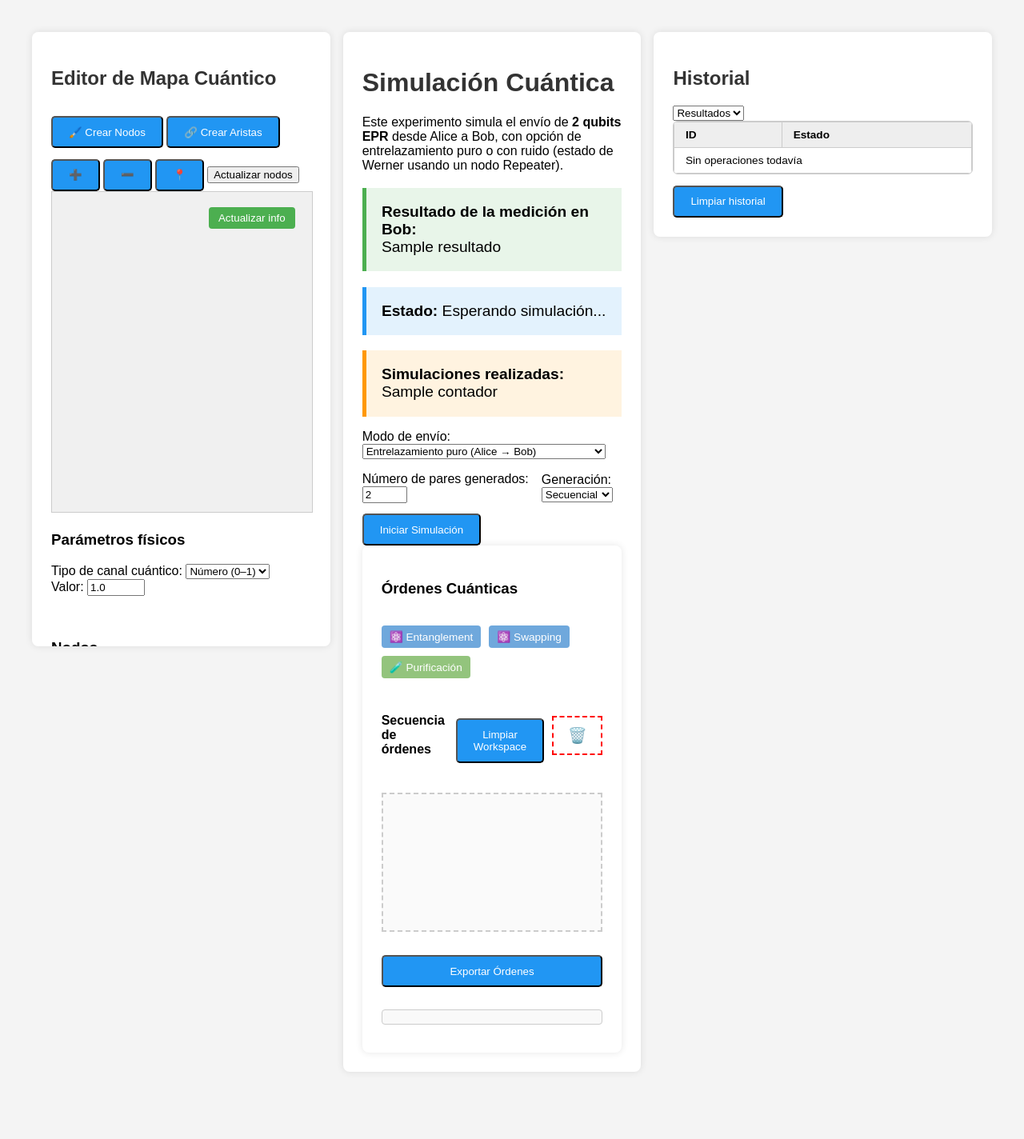
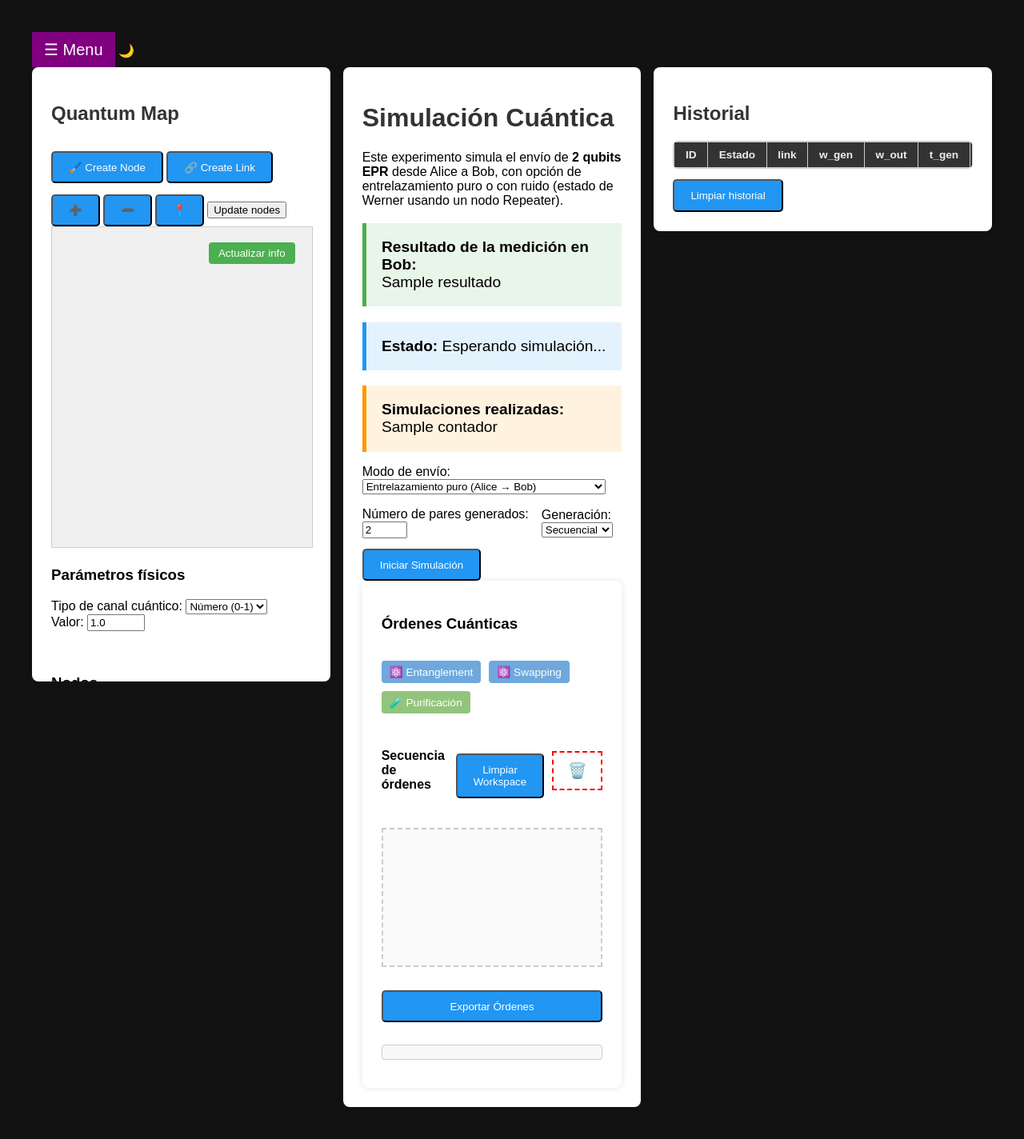
Before and after one commit to Polute/simulaqron, a Python web app: template templates/index.html in a window 1280 px wide. Shown: the whole page at 80% size. Before the commit the page ends 1281 px from the top, so only its background shows below. Run offline with Jinja, Linux system fonts and the light colour scheme; the template is opened without the code that fills it: most values are stand-ins (such as "Sample title", 1, 10 or a date in 2020); lists and menus that the app fills with data are empty.

Commit message:
Rediseño simulador, algo de traduccion y correccion w<1/3

```diff
--- a/app.py
+++ b/app.py
@@ -238,7 +238,6 @@ def app_open(ROL, PUERTO):
     @app.route("/info")
     def info():
         return jsonify(nodo_info)
-
     # Endpoint para actualizar el estado del nodo
     @app.route("/update", methods=["POST"])
     def update():
@@ -343,7 +342,6 @@ def app_open(ROL, PUERTO):
                 continue
 
             puerto = NODOS_PUERTOS[nodo_id]
-            time.sleep(0.1)
             url = f"http://localhost:{puerto}/mandate"  # apuntamos al POST en el nodo
 
             try:
--- a/static/css/styles_index.css
+++ b/static/css/styles.css
@@ -12,7 +12,7 @@ body {
     max-width: none;
 }
 
-.columna-izquierda,
+.left-column,
 .columna-centro,
 .columna-derecha {
     flex: 1;
@@ -23,7 +23,7 @@ body {
     box-shadow: 0 0 10px rgba(0,0,0,0.1);
 }
 
-.columna-izquierda {
+.left-column {
     flex: 1.3;
     max-height: 90vh;
     overflow-y: auto;
@@ -59,7 +59,7 @@ h1, h2 {
 .resultado { background-color: #e8f5e9; border-color: #4caf50; }
 .estado { background-color: #e3f2fd; border-color: #2196f3; }
 .contador { background-color: #fff3e0; border-color: #ff9800; }
-.boton {
+.button {
     display: inline-block;
     margin-top: 1em;
     padding: 0.8em 1.5em;
@@ -69,14 +69,14 @@ h1, h2 {
     border-radius: 5px;
     cursor: pointer;
 }
-.boton:hover { background-color: #1976d2; }
+.button:hover { background-color: #1976d2; }
 #loading {
     display: none;
     margin-top: 1em;
     font-style: italic;
     color: #555;
 }
-.boton.activo {
+.button.activo {
     background-color: #1976d2;
 }
 
@@ -276,10 +276,82 @@ h4 {
     .container-flex {
         flex-direction: column;
     }
-    .columna-izquierda,
+    .left-column,
     .columna-centro,
     .columna-derecha {
         width: 100%;
         flex: none;
     }
 }
+/* Sidebar */
+.sidebar {
+  height: 100%;
+  width: 0; /* hidden by default */
+  position: fixed;
+  top: 0;
+  left: 0;
+  background-color: purple;
+  overflow-x: hidden;
+  transition: 0.3s;
+  padding-top: 60px;
+  z-index: 1000;
+}
+
+.sidebar a {
+  padding: 12px 24px;
+  text-decoration: none;
+  font-size: 18px;
+  color: white;
+  display: block;
+}
+
+.sidebar a:hover {
+  background-color: rgba(255,255,255,0.2);
+}
+
+.sidebar .closebtn {
+  position: absolute;
+  top: 10px;
+  right: 20px;
+  font-size: 30px;
+  color: white;
+  cursor: pointer;
+}
+
+.openbtn {
+  font-size: 20px;
+  cursor: pointer;
+  background-color: purple;
+  color: white;
+  padding: 10px 15px;
+  border: none;
+}
+
+.openbtn:hover {
+  background-color: #5a0a5a;
+}
+/* === Day/Night background overrides === */
+body.day {
+  background-color: #f4f4f4;
+}
+
+body.night {
+  background-color: #121212;
+}
+
+/* In night mode, also darken table wrappers and tables */
+body.night #tabla-resultados-wrapper,
+body.night #tabla-resultados {
+  background-color: #222;
+  color: #eee;
+}
+
+body.night #tabla-resultados th {
+  background-color: #333;
+  color: #eee;
+}
+
+body.night #tabla-resultados td {
+  background-color: #222;
+  color: #eee;
+}
--- a/templates/index.html
+++ b/templates/index.html
@@ -2,26 +2,41 @@
 <html lang="es">
 <head>
     <meta charset="UTF-8">
-    <title>Simulación Cuántica</title>
-    <link rel="stylesheet" href="{{ url_for('static', filename='css/styles_index.css') }}?v=13">
+    <title>Quantum simulation</title>
+    <link rel="stylesheet" href="{{ url_for('static', filename='css/styles.css') }}?v=8">
 </head>
-<body>
-    <div class="container-flex">
-            <!-- Columna izquierda: parámetros físicos -->
-            <div class="columna-izquierda" style="position: relative;">
-                <h2>Editor de Mapa Cuántico</h2>
-
-                <div class="controles">
-                    <button id="modoNodo" class="boton">🖌️ Crear Nodos</button>
-                    <button id="modoArista" class="boton">🔗 Crear Aristas</button>
-                    <button id="zoomIn" class="boton">➕</button>
-                    <button id="zoomOut" class="boton">➖</button>
-                    <button id="resetView" class="boton">📍</button>
-                    <button id="btnActualizarNodos">Actualizar nodos</button>
+<body class="night">
+    <!-- Sidebar -->
+    <div id="mySidebar" class="sidebar">
+    <span class="closebtn" onclick="closeSidebar()">&times;</span>
+    <a href="#" onclick="showSimulator()">Simulator</a>
+    <a href="#" onclick="showAnalytics()">Analytics</a>
+    </div>
+
+    <!-- Button to open sidebar -->
+    <button class="openbtn" onclick="openSidebar()">☰ Menu</button>
+
+    <!-- Interactive icon for day/night -->
+    <span id="toggleIcon">🌙</span>
+
+    <!-- Main menu -->
+    <div id="simulatorSection">
+        <div class="container-flex">
+            <!-- Left column: Physics parameters -->
+            <div class="left-column" style="position: relative;">
+                <h2>Quantum Map</h2>
+
+                <div class="controls">
+                    <button id="nodeMode" class="button">🖌️ Create Node</button>
+                    <button id="linkMode" class="button">🔗 Create Link</button>
+                    <button id="zoomIn" class="button">➕</button>
+                    <button id="zoomOut" class="button">➖</button>
+                    <button id="resetView" class="button">📍</button>
+                    <button id="btnUpdateNodes">Update nodes</button>
                 </div>
                 <input type="text" id="nameInput" class="name-input" />
 
-                <div id="mapa-wrapper" style="position: relative;">
+                <div id="map-wrapper" style="position: relative;">
                     <svg id="canvas"></svg>
                     <button id="btnrecibirInfo" style="
                         position: absolute;
@@ -43,7 +58,7 @@
                     <div>
                         <label for="tipo_canal">Tipo de canal cuántico:</label>
                         <select id="tipo_canal" onchange="toggleCanalInput()">
-                            <option value="numero">Número (0–1)</option>
+                            <option value="numero">Número (0-1)</option>
                             <option value="matriz">Matriz 4x4</option>
                         </select>
 
@@ -161,7 +176,7 @@
                     </div>
 
 
-                    <button class="boton" onclick="iniciarSimulacion()">Iniciar Simulación</button>
+                    <button class="button" onclick="iniciarSimulacion()">Iniciar Simulación</button>
                 </div>
 
                 <!-- Sección de operaciones más pequeña -->
@@ -177,7 +192,7 @@
 
                     <!-- Workspace horizontal -->
                     <h4>Secuencia de órdenes
-                        <button id="limpiar-workspace" class="boton">Limpiar Workspace</button>
+                        <button id="limpiar-workspace" class="button">Limpiar Workspace</button>
                         <!-- Zona de eliminación de bloques -->
                         <div id="marco-papelera" class="marco-papelera">
                             🗑️
@@ -186,25 +201,125 @@
                     <div id="workspace" class="workspace">
                         <!-- Aquí se soltarán los bloques -->
                     </div>
-                    <button class="boton" onclick="mostrarOrdenes()">Exportar Órdenes</button>
+                    <button class="button" onclick="mostrarOrdenes()">Exportar Órdenes</button>
                     <pre id="ordenesTexto"></pre>
                 </div>
             </div>
             <div class="columna-derecha">
                 <h2>Historial</h2>
-                <select id="modoHistorial" onchange="cargarHistorial()">
-                    <option value="resultados">Resultados</option>
-                    <option value="epr">Pares EPR</option>
-                </select>
                 <div id="tabla-resultados-wrapper">
                     <table id="tabla-resultados">
                         <thead></thead>
                         <tbody></tbody>
                     </table>
                 </div>
-                <button class="boton" onclick="limpiarHistorial()">Limpiar historial</button>
+                <button class="button" onclick="limpiarHistorial()">Limpiar historial</button>
             </div>
+        </div>
     </div>
+    <!-- Analytics section -->
+    <div id="analyticsSection" style="display:none">
+        <h2>Analytics</h2>
+        <div id="nodesContainer"></div>
+    </div>
+
+    <script>
+        function setStylesheet(mode) {
+            const head = document.head;
+            let link = document.getElementById("sectionStyles");
+            if (!link) {
+                link = document.createElement("link");
+                link.rel = "stylesheet";
+                link.id = "sectionStyles";
+                head.appendChild(link);
+            }
+            if (mode === "simulator") {
+                link.href = "{{ url_for('static', filename='css/styles.css') }}?v=9";
+            } else if (mode === "analytics") {
+                link.href = "{{ url_for('static', filename='css/analytics.css') }}?v=9";
+            }
+        }
+
+        // Sidebar
+        function openSidebar() {
+            document.getElementById("mySidebar").style.width = "250px";
+        }
+        function closeSidebar() {
+            document.getElementById("mySidebar").style.width = "0";
+        }
+
+        // Mostrar secciones
+        function showSimulator() {
+            closeSidebar();
+            document.getElementById("simulatorSection").style.display = "block";
+            document.getElementById("analyticsSection").style.display = "none";
+            setStylesheet("simulator");
+        }
+        function showAnalytics() {
+            closeSidebar();
+            document.getElementById("simulatorSection").style.display = "none";
+            document.getElementById("analyticsSection").style.display = "block";
+            setStylesheet("analytics");
+            loadNodes();
+        }
+
+        // Toggle día/noche
+        const icon = document.getElementById("toggleIcon");
+        const body = document.body;
+        icon.addEventListener("click", () => {
+            body.classList.toggle("day");
+            body.classList.toggle("night");
+            icon.textContent = body.classList.contains("day") ? "🌞" : "🌙";
+        });
+
+        // Cargar nodos en Analytics
+        async function loadNodes() {
+            try {
+                const urls = ["http://localhost:5000/info","http://localhost:5002/info","http://localhost:5003/info"];
+                const container = document.getElementById("nodesContainer");
+                container.innerHTML = "";
+                    for (const url of urls) {
+                    const resp = await fetch(url);
+                    const data = await resp.json();
+                    const card = document.createElement("div");
+                    card.className = "node-card";
+                    card.innerHTML = `
+                        <h3>${data.name} (${data.id})</h3>
+                        <p class="roles"><strong>Roles:</strong> ${data.roles.join(", ")}</p>
+                        <p><strong>Neighbors:</strong> ${
+                        data.neighbors.map(n => `${n.id} (${n.distanceKm} km)`).join(", ")
+                        }</p>
+                        <div class="table-wrapper">
+                        <table class="analytics-table">
+                            <thead>
+                            <tr>
+                                <th>ID</th><th>Neighbor</th><th>Distance</th><th>Status</th>
+                                <th>t_gen</th><th>t_recv</th><th>Δt</th><th>w_out</th>
+                            </tr>
+                            </thead>
+                            <tbody>
+                            ${data.parEPR.map(p => `
+                                <tr>
+                                <td>${p.id}</td>
+                                <td>${p.vecino}</td>
+                                <td>${p.distancia_nodos}</td>
+                                <td class="estado ${p.estado}">${p.estado}</td>
+                                <td>${p.t_gen}</td>
+                                <td>${p.t_recv}</td>
+                                <td>${p.t_diff}</td>
+                                <td>${p.w_out}</td>
+                                </tr>
+                            `).join("")}
+                            </tbody>
+                        </table>
+                        </div>`;
+                    container.appendChild(card);
+                }
+            } catch (err) {
+                document.getElementById("nodesContainer").textContent = "Error: " + err;
+            }
+        }
+    </script>
     <script>
         // --- DRAG DESDE LA PALETA ---
         document.querySelectorAll(".paleta .block").forEach(block => {
@@ -719,8 +834,6 @@
         }
 
 
-
-
         function crearBloquesDinamicos(nodos) {
             const paleta = document.getElementById("paleta");
 
@@ -871,20 +984,20 @@
             };
             return mapa[id];
         }
-        //-----------------------------------------MAPA-----------------------------------------------
+        //-----------------------------------------MAP-----------------------------------------------
         window.onload = function () {
             const svg = document.getElementById("canvas");
             const nameInput = document.getElementById("nameInput");
-            const modoNodoBtn = document.getElementById("modoNodo");
-            const modoAristaBtn = document.getElementById("modoArista");
+            const nodeModeBtn = document.getElementById("nodeMode");
+            const linkModeBtn = document.getElementById("linkMode");
             const zoomInBtn = document.getElementById("zoomIn");
             const zoomOutBtn = document.getElementById("zoomOut");
             const resetViewBtn = document.getElementById("resetView");
-            const actualizarNodosBtn = document.getElementById("btnActualizarNodos");
+            const updateNodesBtn = document.getElementById("btnUpdateNodes");
             const recibirInfoBtn = document.getElementById("btnrecibirInfo")
 
-            let modoNodo = false;
-            let modoArista = false;
+            let nodeMode = false;
+            let linkMode = false;
             let selectedNode = null, draggingNode = null, linkStart = null;
             let transform = { x: 0, y: 0, k: 1 };
             let draggingMap = false;
@@ -894,18 +1007,18 @@
             draw();
 
 
-            modoNodoBtn.onclick = () => {
-                modoNodo = !modoNodo;
-                modoArista = false;
-                modoNodoBtn.classList.toggle("activo", modoNodo);
-                modoAristaBtn.classList.remove("activo");
+            nodeModeBtn.onclick = () => {
+                nodeMode = !nodeMode;
+                linkMode = false;
+                nodeModeBtn.classList.toggle("activo", nodeMode);
+                linkModeBtn.classList.remove("activo");
             };
 
-            modoAristaBtn.onclick = () => {
-                modoArista = !modoArista;
-                modoNodo = false;
-                modoAristaBtn.classList.toggle("activo", modoArista);
-                modoNodoBtn.classList.remove("activo");
+            linkModeBtn.onclick = () => {
+                linkMode = !linkMode;
+                nodeMode = false;
+                linkModeBtn.classList.toggle("activo", linkMode);
+                nodeModeBtn.classList.remove("activo");
             };
 
             zoomInBtn.onclick = () => {
@@ -1017,7 +1130,7 @@
 
 
             // Enviar todos los cambios a cada nodo
-            actualizarNodosBtn.addEventListener("click", () => {
+            updateNodesBtn.addEventListener("click", () => {
                 nodes.forEach(node => {
                     const puerto = obtenerPuertoDesdeId(node.id);
                     if (!puerto) return;
@@ -1180,7 +1293,7 @@
                     circle.setAttribute("class", "node");
 
                     circle.addEventListener("mousedown", e => {
-                        if (modoArista) {
+                        if (linkMode) {
                             if (linkStart && linkStart !== node) {
                                 createLink(linkStart, node);
                                 linkStart = null;
@@ -1209,13 +1322,13 @@
 
 
         svg.addEventListener("click", e => {
-            if (!modoNodo) return;
+            if (!nodeMode) return;
             const pt = getMousePosition(e);
             createNode(pt.x, pt.y);
         });
 
         svg.addEventListener("mousedown", e => {
-            if (!modoNodo && !modoArista) {
+            if (!nodeMode && !linkMode) {
                 draggingMap = true;
                 dragStart = { x: e.clientX, y: e.clientY };
             }
@@ -1522,23 +1635,25 @@
         // Global map that persists across calls
         const eprMap = new Map();
         function cargarHistorial(historial) {
-            const modo = document.getElementById("modoHistorial").value;
             const tabla = document.getElementById("tabla-resultados");
             const thead = tabla.querySelector("thead");
             const tbody = tabla.querySelector("tbody");
 
-            // reset encabezado
+            // Reset table header and body
             thead.innerHTML = "";
             tbody.innerHTML = "";
 
-            // Si venías de EPR y cambias a otro modo, parar el intervalo
-            if (modo !== "epr" && eprIntervalId !== null) {
+            // Stop any active EPR interval before deciding what to show
+            if (eprIntervalId !== null) {
                 clearInterval(eprIntervalId);
                 eprIntervalId = null;
             }
 
-            if (modo === "resultados") {
-                // encabezado reducido
+            // Check if any entry contains "pre" in its id
+            const containsPre = Array.isArray(history) && history.some(line => line.includes("pre"));
+
+            if (containsPre) {
+                // Show reduced "Results" table
                 thead.innerHTML = `
                     <tr>
                         <th>ID</th>
@@ -1546,8 +1661,8 @@
                     </tr>
                 `;
                 actualizarTabla(historial);
-            } else if (modo === "epr") {
-                // encabezado completo
+            } else {
+                // Show full "EPR Pairs" table
                 thead.innerHTML = `
                     <tr>
                         <th>ID</th>
```
Also changed, not shown: nodo.py (+2 -5 lines), purify.py (+9 -5 lines), receiver.py (+41 -2 lines), static/css/analytics.css (added, +163 -0 lines), swap.py (deleted, +0 -83 lines).
